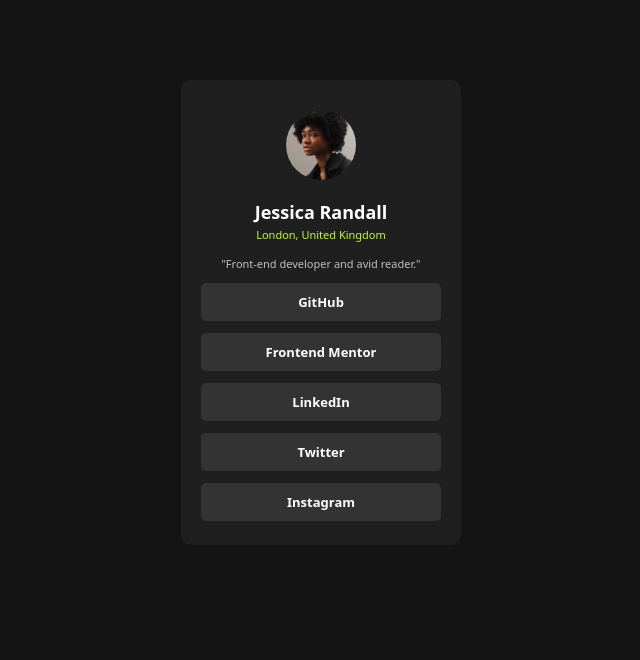
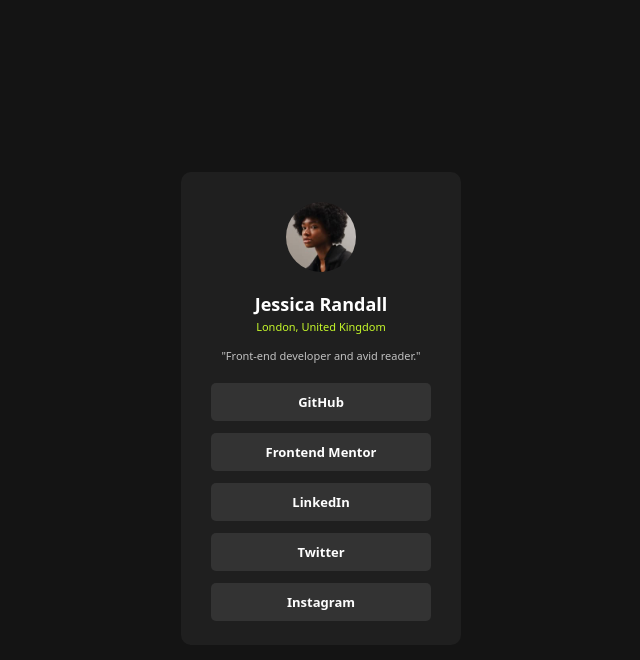
Before and after one commit to Danoh0530/Profile-Links-Frontend-Mentor, a plain HTML site: page index.html in a window 1280 px wide. Shown: the whole page, without its empty margins (319-959 px from the left). Drawn offline with Linux system fonts and the light colour scheme.

Commit message:
Update style.css

```diff
--- a/style.css
+++ b/style.css
@@ -1,20 +1,21 @@
 body {
     background-color: hsl(0, 0%, 8%);
     color: white;
-    margin: 0;
+    min-height: 100vh;
+    display: flex;
+    justify-content: center;
+    align-items: center;
 }
 
 .profile {
     width: 280px;
-    margin-inline: auto;
-    margin-top: 80px;
     padding-bottom: 12px;
     box-sizing: border-box;
     border-radius: 10px;
     background-color: hsl(0, 0%, 12%);
 
     text-align: center;
-    font-family: system-ui, sans-serif;;
+    font-family: system-ui, sans-serif;
 }
 
 img {
@@ -38,12 +39,12 @@
 
 .bio {
     font-size: 11px;
-    margin: 14px 0 10px 0;
+    margin: 14px 0 20px 0;
     color: #C0C0C0;
 }
 
 .links {
-    width: 220px;
+    width: 200px;
     display: block;
     margin: 12px auto;
     padding: 10px;
@@ -60,3 +61,12 @@
     color: black;
     font-weight: 700;
 }
+
+/* You can center your content using Flexbox if you apply these to the body tag:
+body {
+  min-height: 100vh;
+  display: flex;
+  justify-content: center;
+  align-items: center;
+}
+*/
```
